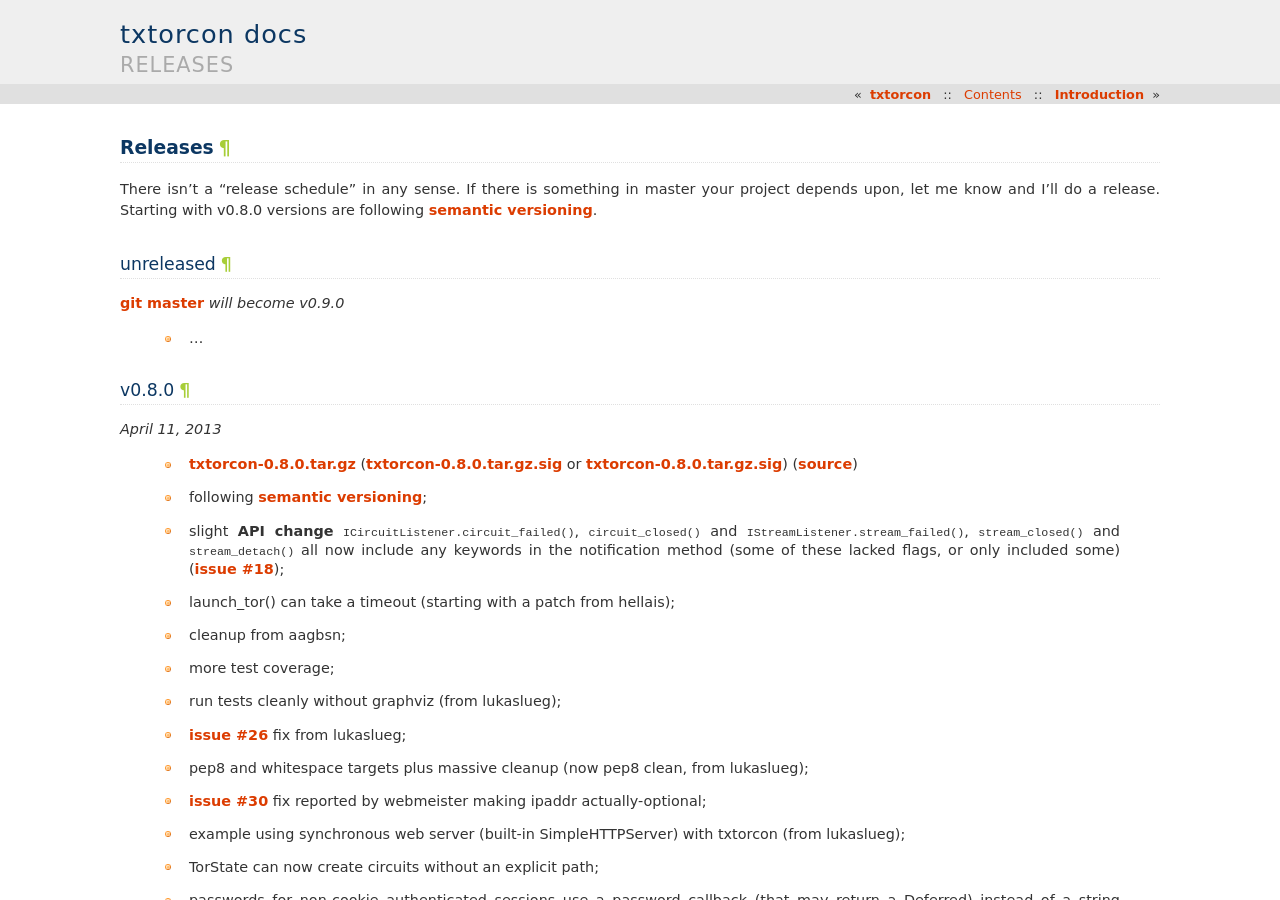
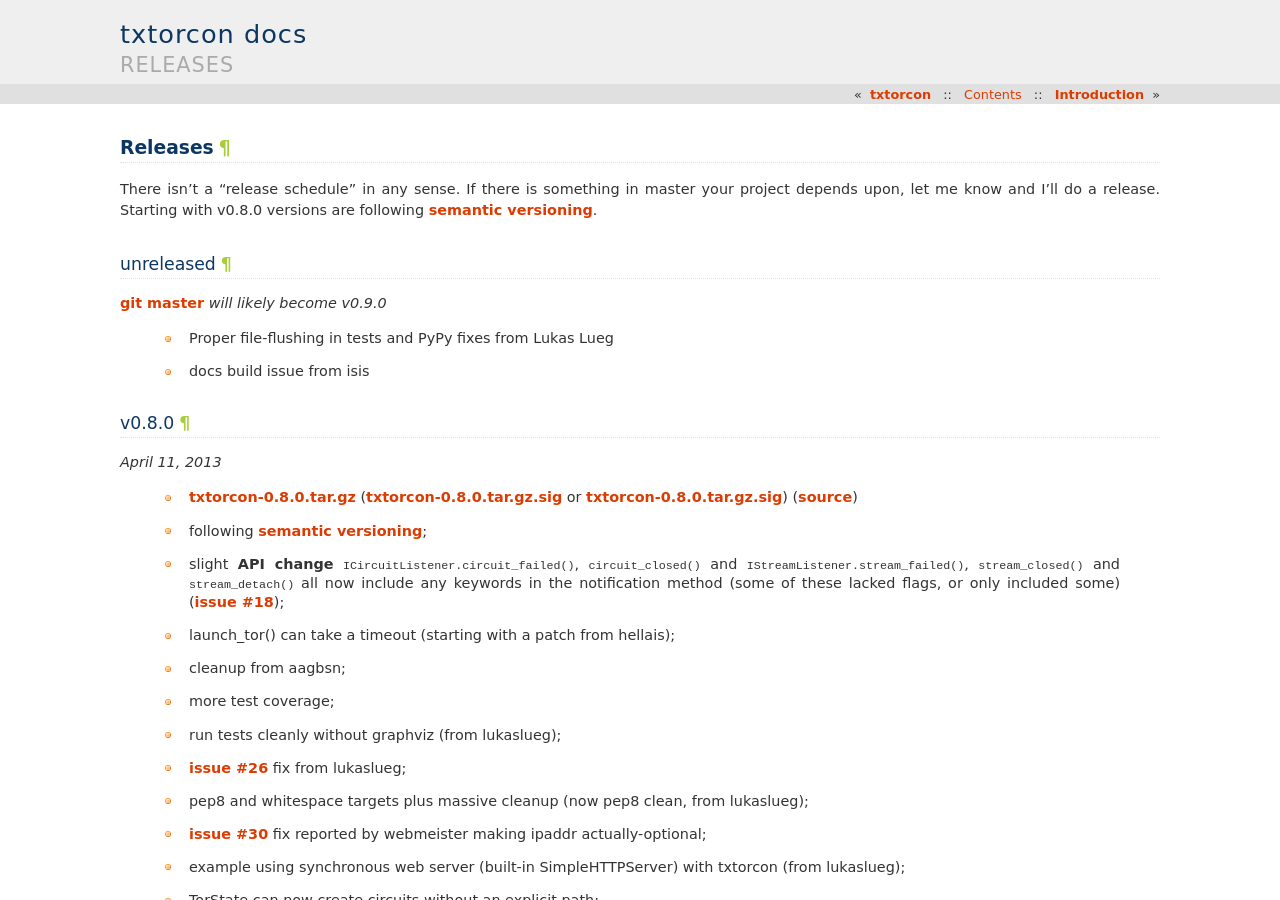
Before and after one commit to meejah/txtorcon, a Sphinx documentation site: the page built from docs/releases.rst, in a window 1280 px wide and 900 px high. Built offline with Sphinx 7.4.7, drawn with Linux system fonts in a browser that asks for light colours.

Commit message:
Add a couple notes about recent merges

```diff
--- a/docs/releases.rst
+++ b/docs/releases.rst
@@ -9,12 +9,13 @@
 unreleased
 ----------
 
-`git master <https://github.com/meejah/txtorcon>`_ *will become v0.9.0*
+`git master <https://github.com/meejah/txtorcon>`_ *will likely become v0.9.0*
 
- * ...
+ * Proper file-flushing in tests and PyPy fixes from Lukas Lueg
+ * docs build issue from isis
 
 v0.8.0
-----------
+------
 
 *April 11, 2013*
 
```
